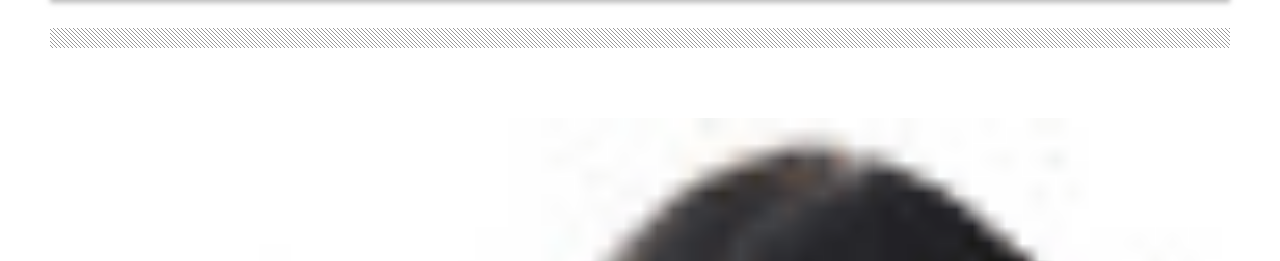
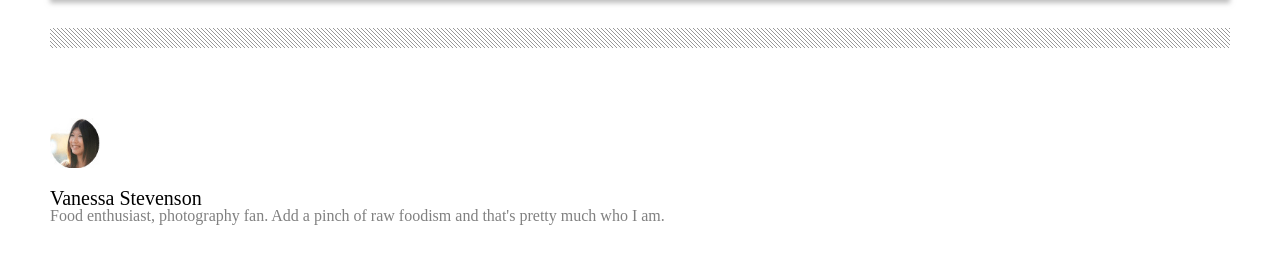
Before and after one commit to rangelMatt/chocolate-pizza, a plain HTML site: page index.html in a window 1280 px wide. Shown: the part 1502-1763 px from the top of the page. Drawn offline with Linux system fonts and the light colour scheme; a web font is replaced by a local one.

Commit message:
Final touches and changes

```diff
--- a/css/style.css
+++ b/css/style.css
@@ -66,6 +66,7 @@ main {
 
 .recipeTitleBox h2 {
   font-size: 20px;
+  font-family: Impact, Haettenschweiler, sans-serif;
   color: lightgrey;
 }
 
@@ -95,6 +96,7 @@ main p {
 
 .authorBox h1 {
   font-size: 20px;
+  display: inline;
 }
 
 .authorBox p {
@@ -108,6 +110,11 @@ main p {
   padding: 10px;
   text-decoration: none;
   color: white;
+}
+.authorBox img {
+  width: 50px;
+  height: 50px;
+  align-self: flex-start;
 }
 .authorBox {
   display: flex;
```
